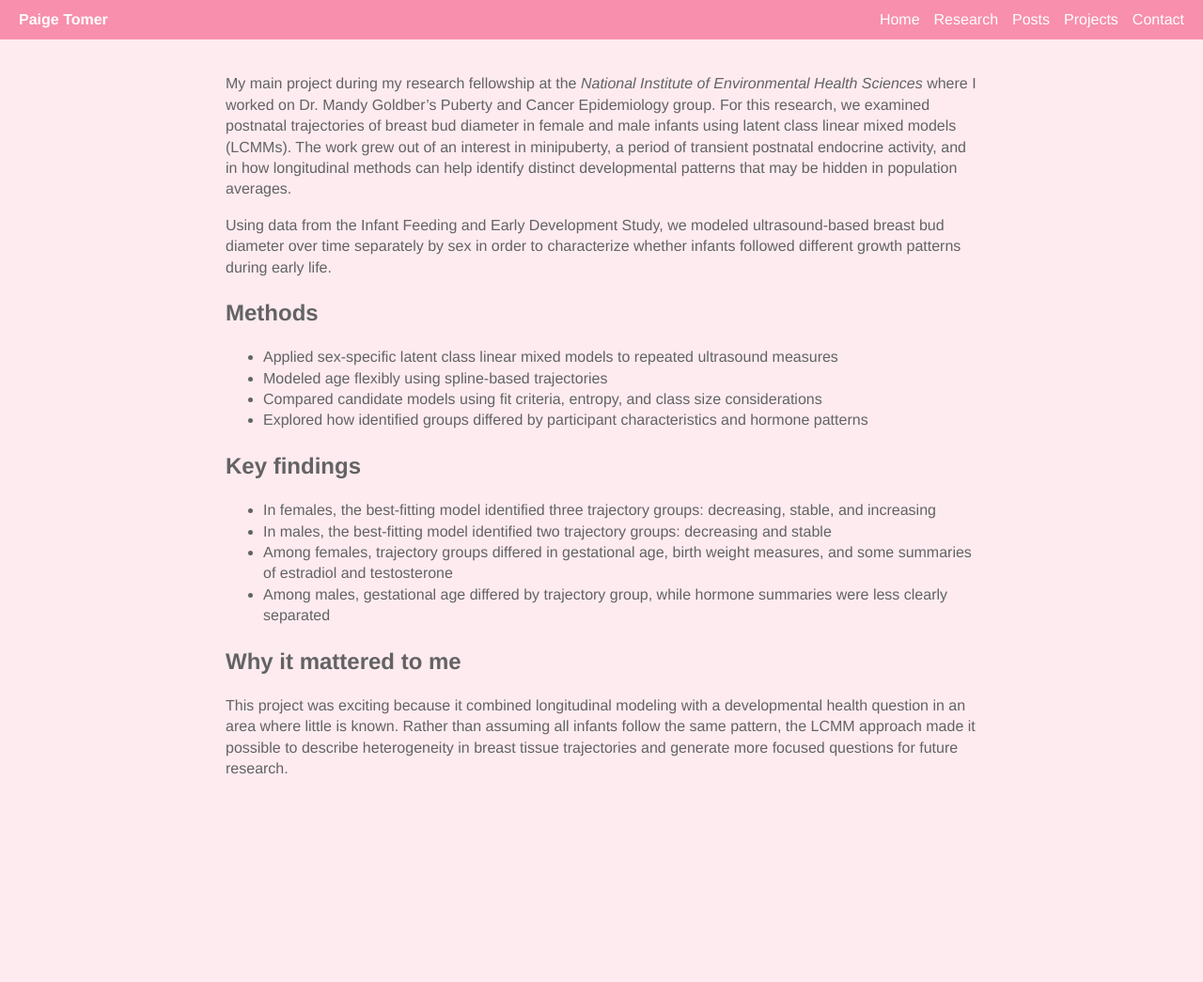
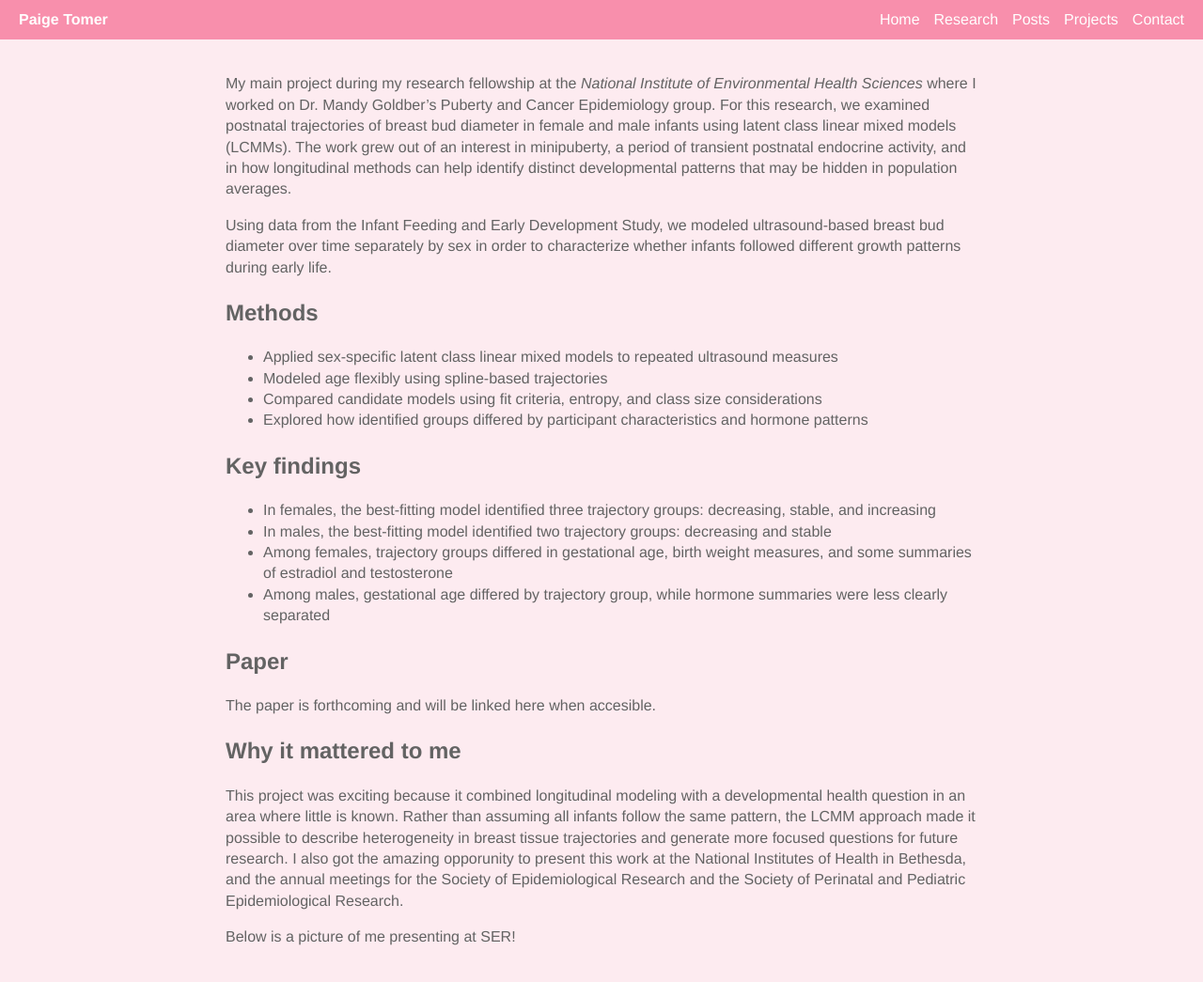
Before and after one commit to petomer-codes/petomer-website, a Jekyll site: the page built from research/bbtrajectories.md, in a window 1280 px wide. Shown: the whole page at 94% size. Built offline with Jekyll 4.4.1, drawn with Linux system fonts in a browser that asks for light colours; before the commit the page ends 900 px from its top, so only the background shows below that.

Commit message:
Update bbtrajectories.md

```diff
--- a/research/bbtrajectories.md
+++ b/research/bbtrajectories.md
@@ -21,6 +21,12 @@ Using data from the Infant Feeding and Early Development Study, we modeled ultra
 - Among females, trajectory groups differed in gestational age, birth weight measures, and some summaries of estradiol and testosterone
 - Among males, gestational age differed by trajectory group, while hormone summaries were less clearly separated
 
+## Paper
+
+The paper is forthcoming and will be linked here when accesible.
+
 ## Why it mattered to me
 
-This project was exciting because it combined longitudinal modeling with a developmental health question in an area where little is known. Rather than assuming all infants follow the same pattern, the LCMM approach made it possible to describe heterogeneity in breast tissue trajectories and generate more focused questions for future research.
+This project was exciting because it combined longitudinal modeling with a developmental health question in an area where little is known. Rather than assuming all infants follow the same pattern, the LCMM approach made it possible to describe heterogeneity in breast tissue trajectories and generate more focused questions for future research. I also got the amazing opporunity to present this work at the National Institutes of Health in Bethesda, and the annual meetings for the Society of Epidemiological Research and the Society of Perinatal and Pediatric Epidemiological Research.
+
+Below is a picture of me presenting at SER!
```
